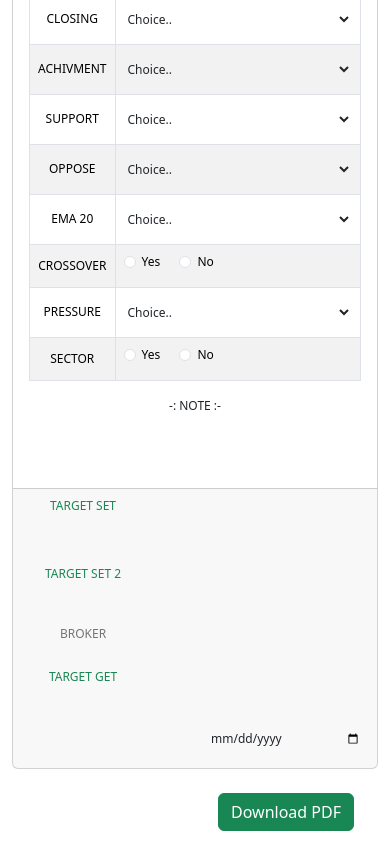
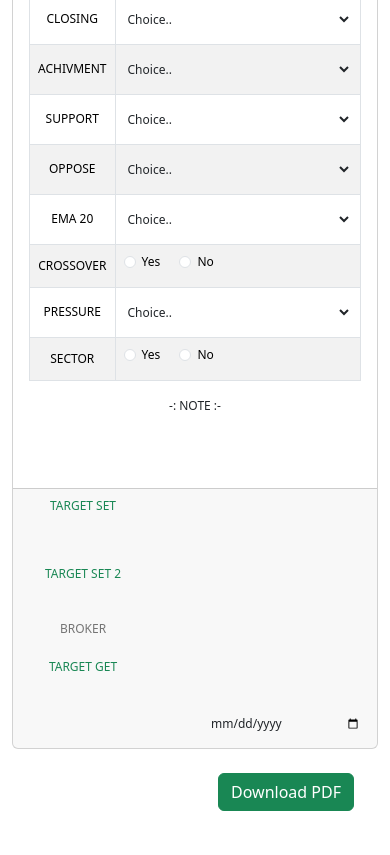
Before and after one commit to KachhadiyaAbhishek/Trade-Entry-Form, a plain HTML site: page index.html in a window 390 px wide. Shown: the part 1596-2451 px from the top of the page. Drawn offline with nearby package versions, Linux system fonts and the light colour scheme.

Commit message:
Update index.html

```diff
--- a/index.html
+++ b/index.html
@@ -61,9 +61,6 @@
           flex-direction: column;
           padding-left: 8px;
           display: grid;
-        }
-        .card-footer .row div{
-          padding-bottom: 5px;
         }
       }
 
```
